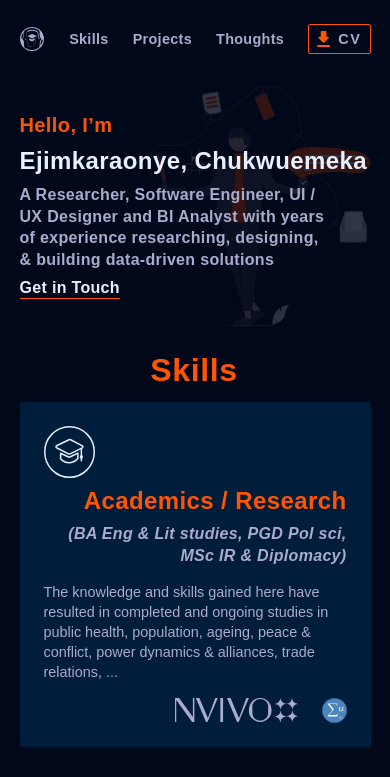
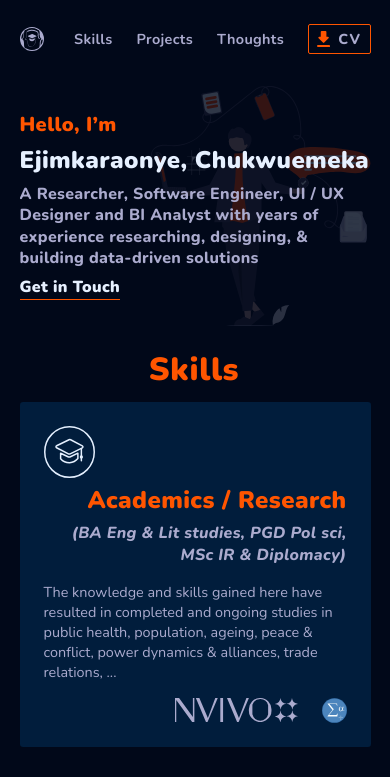
Before and after one commit to ejimkaraonyec/ejimkaraonyec, a Next.js app: page / in a window 390 px wide. Shown: the top 777 px of the page. Built offline with nearby package versions, Linux system fonts and the light colour scheme.

Commit message:
Fixed font settings

```diff
--- a/styles/Home.module.css
+++ b/styles/Home.module.css
@@ -95,7 +95,7 @@
 		line-height: 3rem;
 	}
 	.heroContact {
-		margin-top: -0.2rem;
+		margin-top: -0.1rem;
 	}
 }
 @media (max-width: 419px) {
--- a/styles/globals.css
+++ b/styles/globals.css
@@ -1,3 +1,5 @@
+@import url('https://fonts.googleapis.com/css2?family=Nunito:ital,wght@0,400;0,500;0,600;0,700;0,800;0,900;1,800&display=swap');
+
 :root {
 	--background: hsl(221 93% 5%);
 	--background-accent: hsl(212 97% 12%);
```
